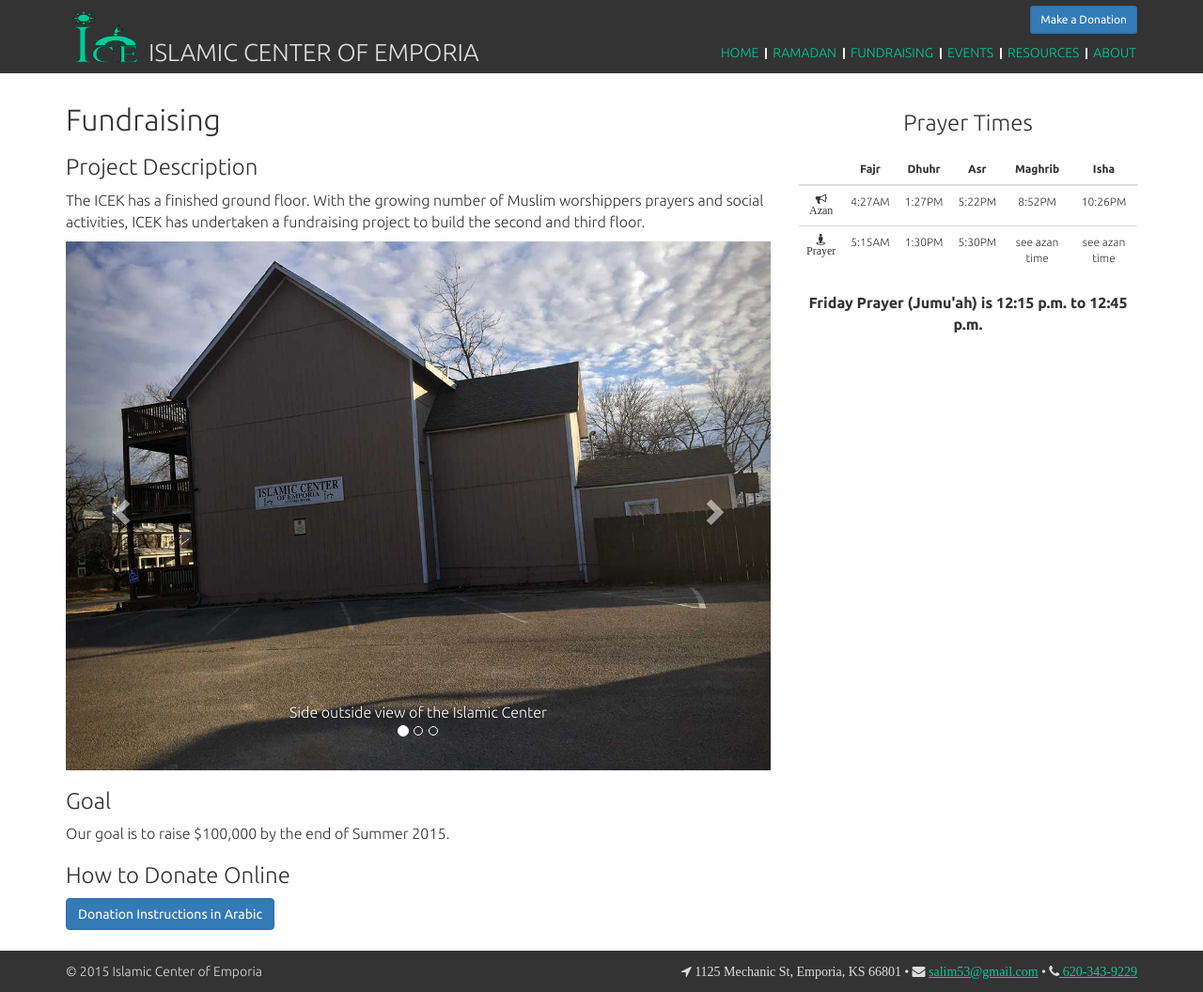
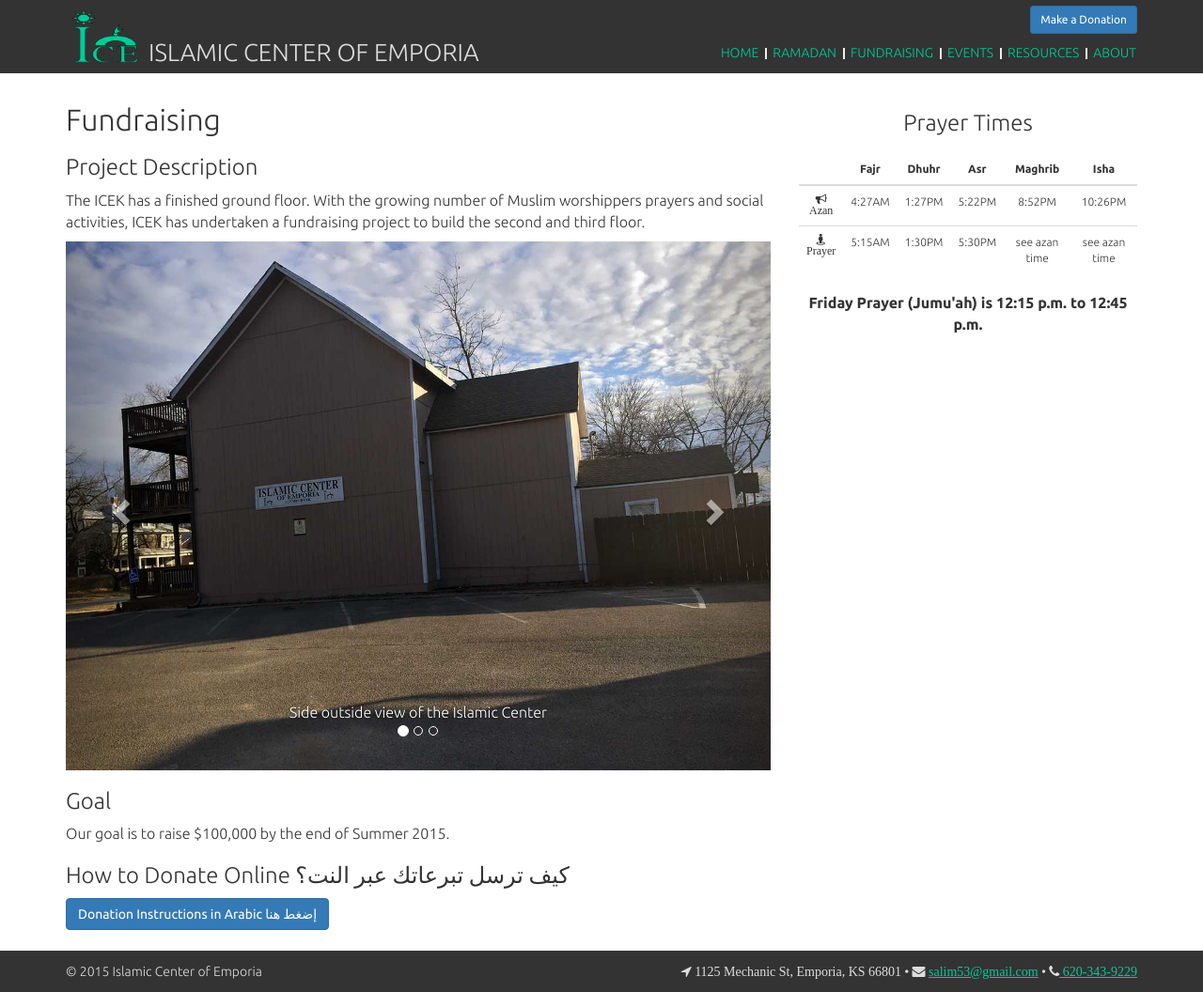
Before and after one commit to fourfridays/fourfridays.github.io, a Jekyll site: the page built from 3-fundraising.md, in a window 1280 px wide. Shown: the whole page at 94% size. Built offline with Jekyll 4.4.1, drawn with Linux system fonts in a browser that asks for light colours; nearby versions of some CDN libraries.

Commit message:
Update 3-fundraising.md

```diff
--- a/3-fundraising.md
+++ b/3-fundraising.md
@@ -51,5 +51,5 @@
 ###Goal
 Our goal is to raise $100,000 by the end of Summer 2015.
 
-###How to Donate Online
-<a href="/docs/fundraising-donation-invitation-in-arabic.pdf" title="Fundraising Donation Invitation in Arabic"><button class="btn btn-primary">Donation Instructions in Arabic</button></a>
+###How to Donate Online كيف ترسل تبرعاتك عبر النت؟
+<a href="/docs/fundraising-donation-invitation-in-arabic.pdf" title="Fundraising Donation Invitation in Arabic"><button class="btn btn-primary">Donation Instructions in Arabic إضغط هنا</button></a>
```
